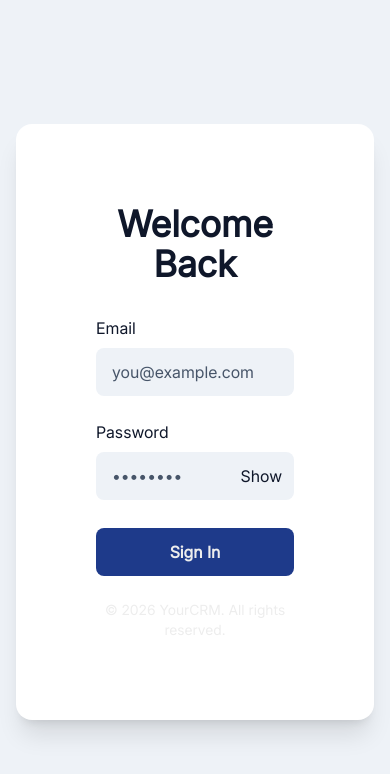
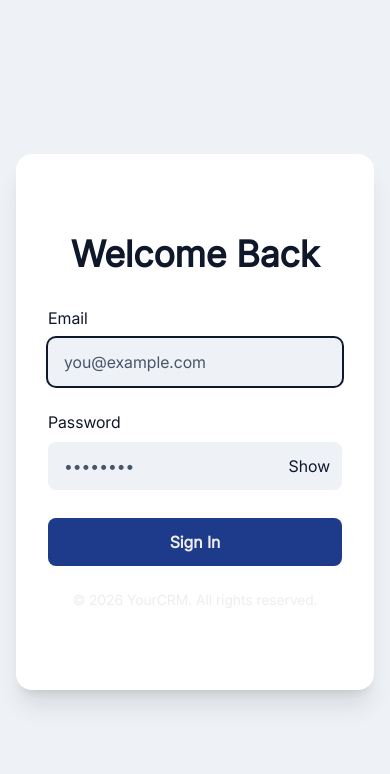
Before and after one commit to IdentityNulll/Redux-project, a React (Vite) app: page / in a window 390 px wide. Shown: the top 774 px of the page. Built offline with nearby package versions, Linux system fonts and the light colour scheme.

Commit message:
prob finished login page

```diff
--- a/src/pages/Login.jsx
+++ b/src/pages/Login.jsx
@@ -1,4 +1,4 @@
-import React, { useState, useEffect, useCallback } from "react";
+import React, { useState, useEffect, useCallback, useRef } from "react";
 import { useDispatch } from "react-redux";
 import { setCredentials } from "../features/auth/authSlice";
 import { useNavigate } from "react-router-dom";
@@ -24,6 +24,12 @@ export default function Login() {
     }
     navigate("/dashboard");
   }, [navigate]);
+
+  const emailRef = useRef(null);
+
+  useEffect(() => {
+    emailRef.current?.focus();
+  }, []);
 
   const handleSubmit = useCallback(
     async (e) => {
@@ -55,7 +61,7 @@ export default function Login() {
 
   return (
     <div className="min-h-screen flex items-center justify-center bg-black-950 px-4">
-      <div className="w-full max-w-md bg-[var(--bg-card)] rounded-2xl shadow-xl p-20">
+      <div className="w-full max-w-md bg-[var(--bg-card)] rounded-2xl shadow-xl px-8 py-20 sm:p-20">
         <h1 className="text-4xl text-[var(--text-main)] font-bold mb-8 text-center">
           Welcome Back
         </h1>
@@ -85,6 +91,7 @@ export default function Login() {
               value={mail}
               onChange={(e) => setMail(e.target.value)}
               required
+              ref={emailRef}
               className="w-full px-4 py-3 rounded-lg bg-[var(--bg-main)] text-[var(--text-main)] placeholder-[var(--text-muted)] focus:outline-none focus:ring-2 focus:ring-midnight-700 transition"
             />
           </div>
```
